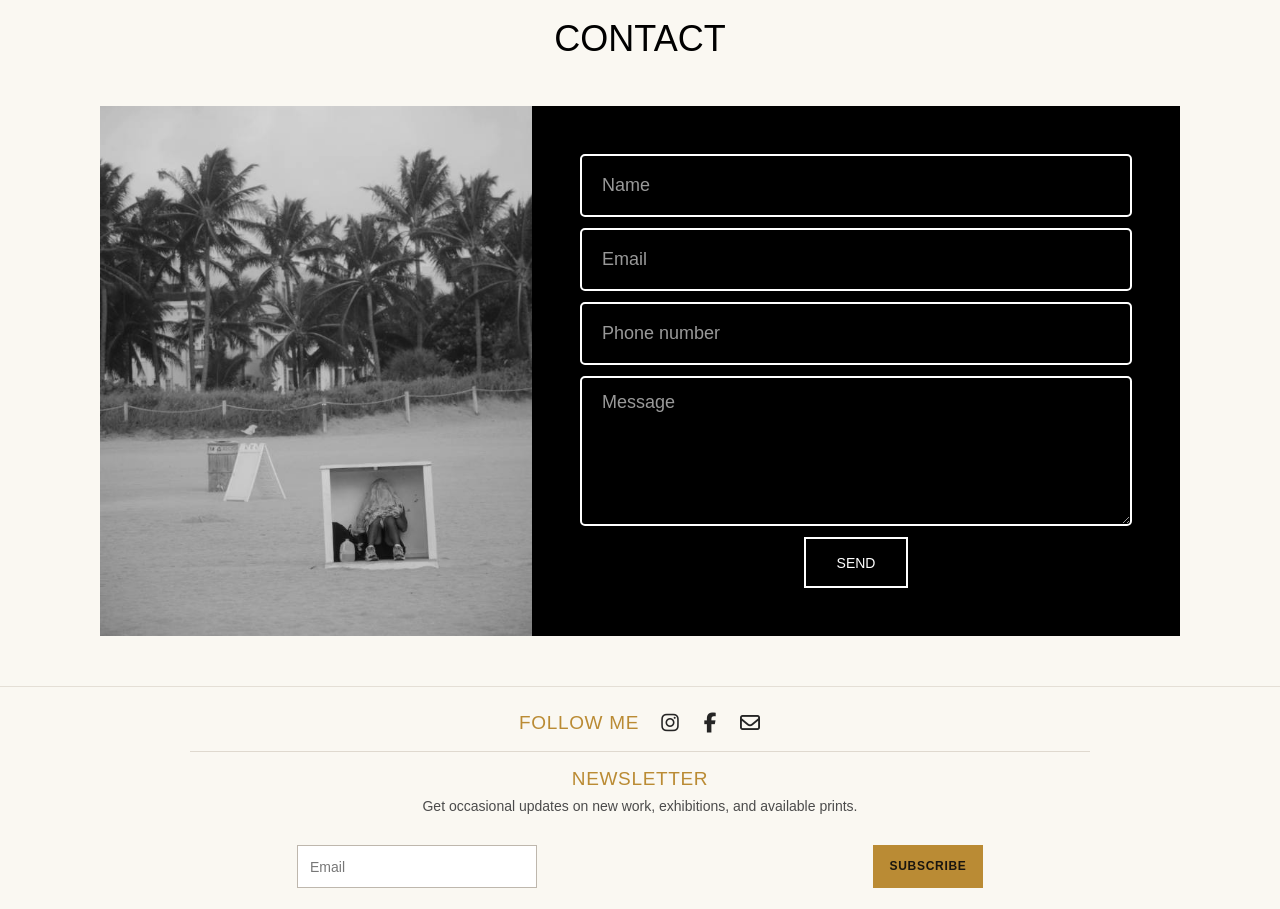
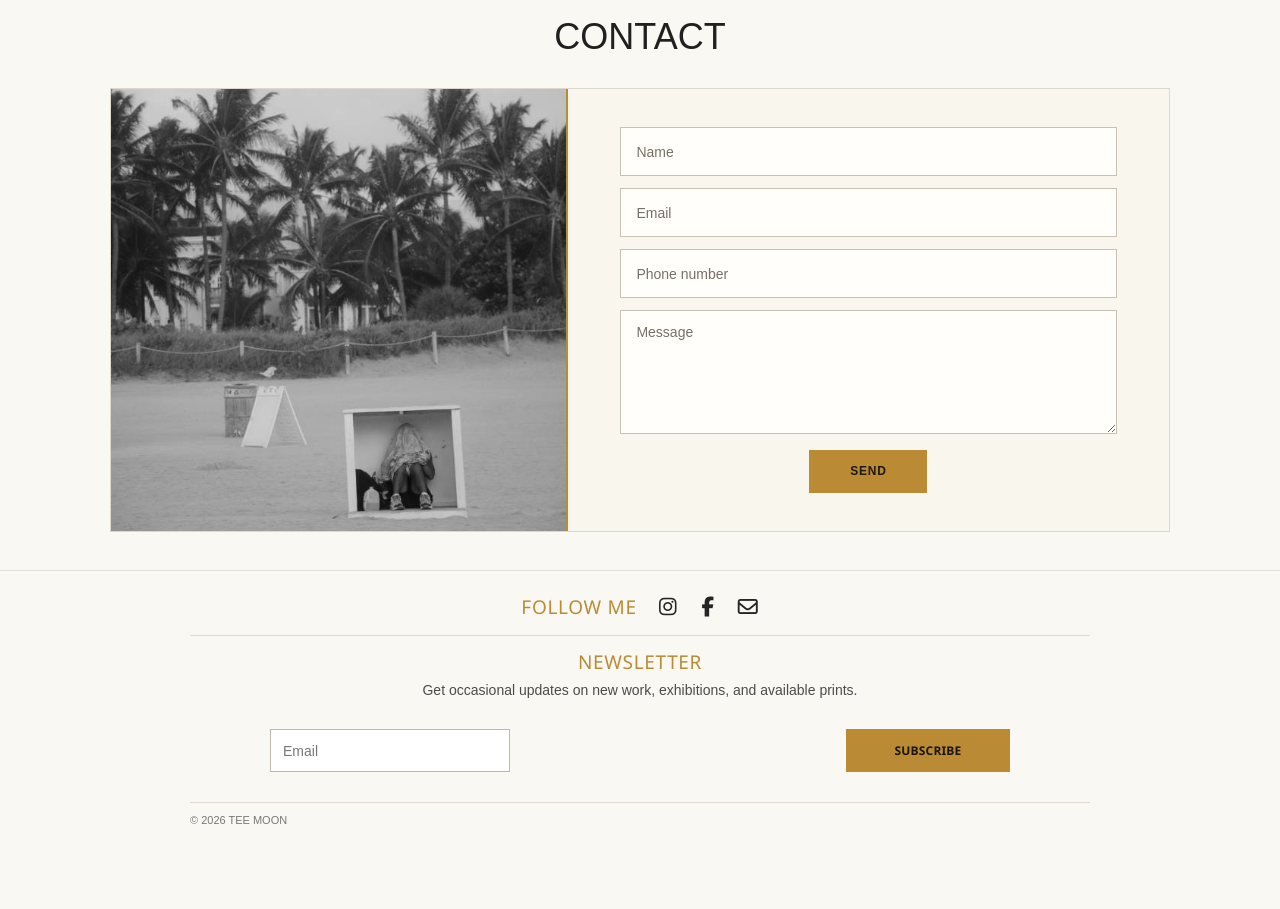
Before and after one commit to TetianaSulima/tee-moon-site, a plain HTML site: page contact.html in a window 1280 px wide. Shown: the part 280-1189 px from the top of the page. After the commit the page ends 1122 px from the top, so only its background shows below. Drawn offline with Linux system fonts and the light colour scheme.

Commit message:
Add files via upload

```diff
--- a/style.css
+++ b/style.css
@@ -1290,3 +1290,187 @@ body {
   .footer.tm-minimal-footer .subscribe #mlb2-48877838 .ml-form-recaptcha { margin: 0 auto !important; }
   .footer.tm-minimal-footer .copyright { margin-top: 11px; padding-top: 9px; }
 }
+
+/* ==============================================================
+   TEE MOON | CONTACT page: light layout with discreet gold accents
+   Overrides the older black contact panel on public site and in
+   the existing admin preview. No JavaScript/form changes required.
+   =============================================================== */
+.contact-page {
+  margin: 26px auto 38px;
+}
+.contact-page > h1 {
+  margin: 0 auto 30px;
+  color: #202020;
+  font-weight: 400;
+}
+.contact-page-panel {
+  width: min(1060px, 92%);
+  min-height: 0;
+  grid-template-columns: 43% minmax(0, 57%);
+  border: 1px solid #ded7cb;
+  background: #f9f6ee;
+}
+.contact-page-photo-placeholder {
+  min-height: 440px;
+  background-color: #eee9df;
+}
+.contact-page-form-area {
+  background: #f9f6ee;
+  color: #22201d;
+  padding: 38px clamp(24px, 4.1vw, 57px);
+  border-left: 2px solid var(--tm-footer-gold, #ba8b34);
+  display: flex;
+  align-items: center;
+}
+.contact-page-form {
+  gap: 12px;
+  width: 100%;
+}
+.contact-page-form input,
+.contact-page-form textarea {
+  display: block;
+  width: 100%;
+  border: 1px solid #c9c1b4;
+  border-radius: 0;
+  background: #fffefa;
+  color: #24211e;
+  padding: 11px 15px;
+  font: 400 14px/1.45 Arial, Helvetica, sans-serif;
+  outline: 0;
+  box-shadow: none;
+  transition: border-color .2s ease, box-shadow .2s ease;
+}
+.contact-page-form input {
+  height: 49px;
+}
+.contact-page-form textarea {
+  height: 124px;
+  min-height: 124px;
+  resize: vertical;
+}
+.contact-page-form input::placeholder,
+.contact-page-form textarea::placeholder {
+  color: #777067;
+  opacity: 1;
+}
+.contact-page-form input:focus-visible,
+.contact-page-form textarea:focus-visible {
+  border-color: var(--tm-footer-gold, #ba8b34);
+  box-shadow: 0 0 0 2px rgba(186,139,52,.13);
+}
+.contact-page-form button {
+  align-self: center;
+  min-width: 118px;
+  min-height: 43px;
+  margin-top: 4px;
+  padding: 10px 22px;
+  border: 1px solid var(--tm-footer-gold, #ba8b34);
+  border-radius: 0;
+  background: var(--tm-footer-gold, #ba8b34);
+  color: #1d1913;
+  font: 600 12px/1.4 Arial, Helvetica, sans-serif;
+  letter-spacing: .06em;
+  text-transform: uppercase;
+  cursor: pointer;
+}
+.contact-page-form button:hover {
+  background: var(--tm-footer-gold-hover, #d3a653);
+  border-color: var(--tm-footer-gold-hover, #d3a653);
+  color: #1d1913;
+}
+.contact-page-form button:focus-visible {
+  outline: 2px solid #8e6928;
+  outline-offset: 3px;
+}
+.contact-page-form button:disabled {
+  cursor: wait;
+  opacity: .7;
+}
+.contact-page-form .tm-form-status {
+  color: #386640;
+  font-size: 13px;
+  line-height: 1.45;
+  margin: 3px 0 0;
+  text-align: center;
+}
+.contact-page-form .tm-form-status.err {
+  color: #9b2c27;
+}
+@media (max-width: 760px) {
+  .contact-page {
+    margin: 20px auto 30px;
+  }
+  .contact-page > h1 {
+    margin-bottom: 21px;
+    font-size: 28px;
+  }
+  .contact-page-panel {
+    grid-template-columns: minmax(0, 1fr);
+    width: min(540px, 92%);
+  }
+  .contact-page-photo-placeholder {
+    min-height: 0;
+    aspect-ratio: 16 / 10;
+  }
+  .contact-page-form-area {
+    border-left: 0;
+    border-top: 2px solid var(--tm-footer-gold, #ba8b34);
+    padding: 25px 24px 29px;
+  }
+  .contact-page-form input {
+    height: 47px;
+  }
+  .contact-page-form textarea {
+    height: 120px;
+  }
+}
+@media (max-width: 420px) {
+  .contact-page-form-area { padding: 22px 16px 26px; }
+  .contact-page-form { gap: 10px; }
+}
+
+/* TEE MOON | Ukrainian newsletter button alignment / compact font fix.
+   Works with the MailerLite markup and existing language.js translation.
+   Desktop width accommodates ПІДПИСАТИСЯ without overflow. */
+.footer.tm-minimal-footer .subscribe #mlb2-48877838 form.ml-block-form {
+  grid-template-columns: minmax(170px, 240px) 304px 164px;
+}
+.footer.tm-minimal-footer .subscribe #mlb2-48877838 .ml-form-embedSubmit {
+  width: 164px !important;
+  min-width: 164px !important;
+}
+.footer.tm-minimal-footer .subscribe #mlb2-48877838 .ml-form-embedSubmit button.primary {
+  display: flex !important;
+  align-items: center !important;
+  justify-content: center !important;
+  width: 164px !important;
+  min-width: 164px !important;
+  box-sizing: border-box !important;
+  min-height: 43px !important;
+  padding: 9px 12px !important;
+  text-align: center !important;
+  white-space: nowrap !important;
+  font-family: 'Segoe UI', Arial, Helvetica, sans-serif !important;
+  font-size: 12px !important;
+  font-weight: 600 !important;
+  line-height: 1.25 !important;
+  letter-spacing: .015em !important;
+  text-transform: uppercase;
+}
+.footer.tm-minimal-footer .follow h2,
+.footer.tm-minimal-footer .subscribe h3 {
+  font-family: 'Segoe UI', Arial, Helvetica, sans-serif;
+  font-weight: 400;
+}
+@media (min-width: 561px) and (max-width: 663px) {
+  .footer.tm-minimal-footer .subscribe #mlb2-48877838 form.ml-block-form {
+    grid-template-columns: 224px 304px;
+  }
+}
+@media (max-width: 560px) {
+  .footer.tm-minimal-footer .subscribe #mlb2-48877838 form.ml-block-form {
+    display: flex;
+    flex-direction: column;
+  }
+}
```
